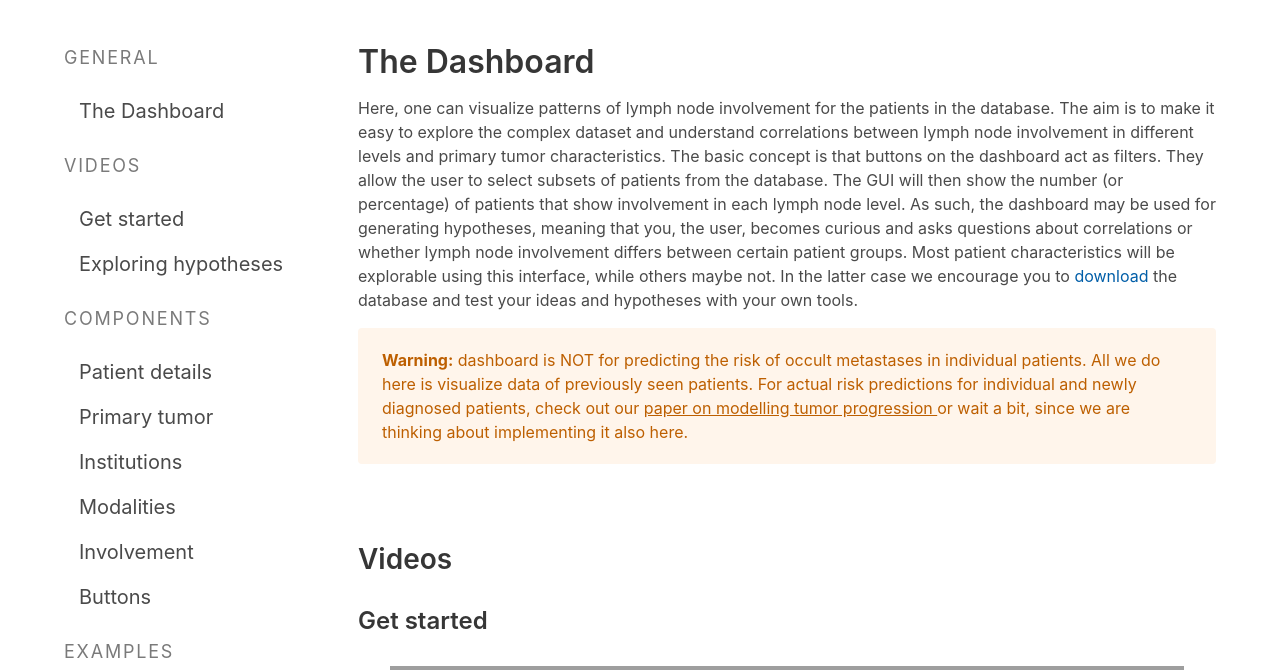
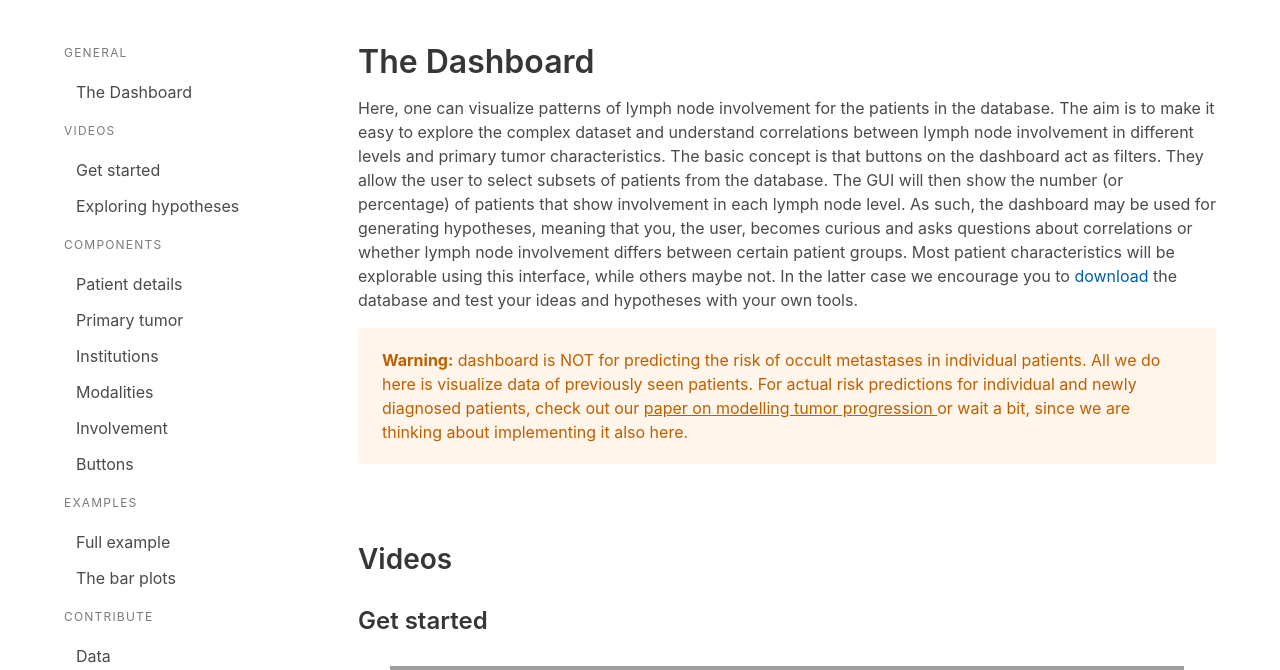
Before and after one commit to rmnldwg/lyprox, a Django app: template dashboard/templates/dashboard/help.html in a window 1280 px wide. Shown: the part 56-726 px from the top of the page. Run offline with Django 3.2, Linux system fonts and the light colour scheme; the template is opened without the code that fills it, so the values that code supplies are empty; some libraries are stand-ins or nearby versions; grey boxes are pictures that could not be loaded.

Commit message:
made help navigation a bit smaller

```diff
--- a/dashboard/templates/dashboard/help.html
+++ b/dashboard/templates/dashboard/help.html
@@ -16,20 +16,20 @@
     <div class="container">
         <div class="columns">
             <div class="column is-3 is-hidden-touch">
-                <aside class="menu is-size-4 is-fixed">
+                <aside class="menu is-fixed">
                     <p class="menu-label">General</p>
-                    <ul class="menu-list is-size-5">
+                    <ul class="menu-list">
                         <li><a href="">The Dashboard</a></li>
                     </ul>
 
                     <p class="menu-label">Videos</p>
-                    <ul class="menu-list is-size-5">
+                    <ul class="menu-list">
                         <li><a href="#Get started">Get started</a></li>
                         <li><a href="#Exploring hypotheses">Exploring hypotheses</a></li>
                     </ul>
 
                     <p class="menu-label">Components</p>
-                    <ul class="menu-list is-size-5">
+                    <ul class="menu-list">
                         <li><a href="#Components">Patient details</a></li>
                         <li><a href="#Primary tumor">Primary tumor</a></li>
                         <li><a href="#Institutions">Institutions</a></li>
@@ -39,13 +39,13 @@
                     </ul>
 
                     <p class="menu-label">Examples</p>
-                    <ul class="menu-list is-size-5">
+                    <ul class="menu-list">
                         <li><a href="#Full example">Full example</a></li>
                         <li><a href="#The bar plots">The bar plots</a></li>
                     </ul>
 
                     <p class="menu-label">Contribute</p>
-                    <ul class="menu-list is-size-5">
+                    <ul class="menu-list">
                         <li><a href="#data">Data</a></li>
                         <li><a href="#features">Features</a></li>
                     </ul>
```
